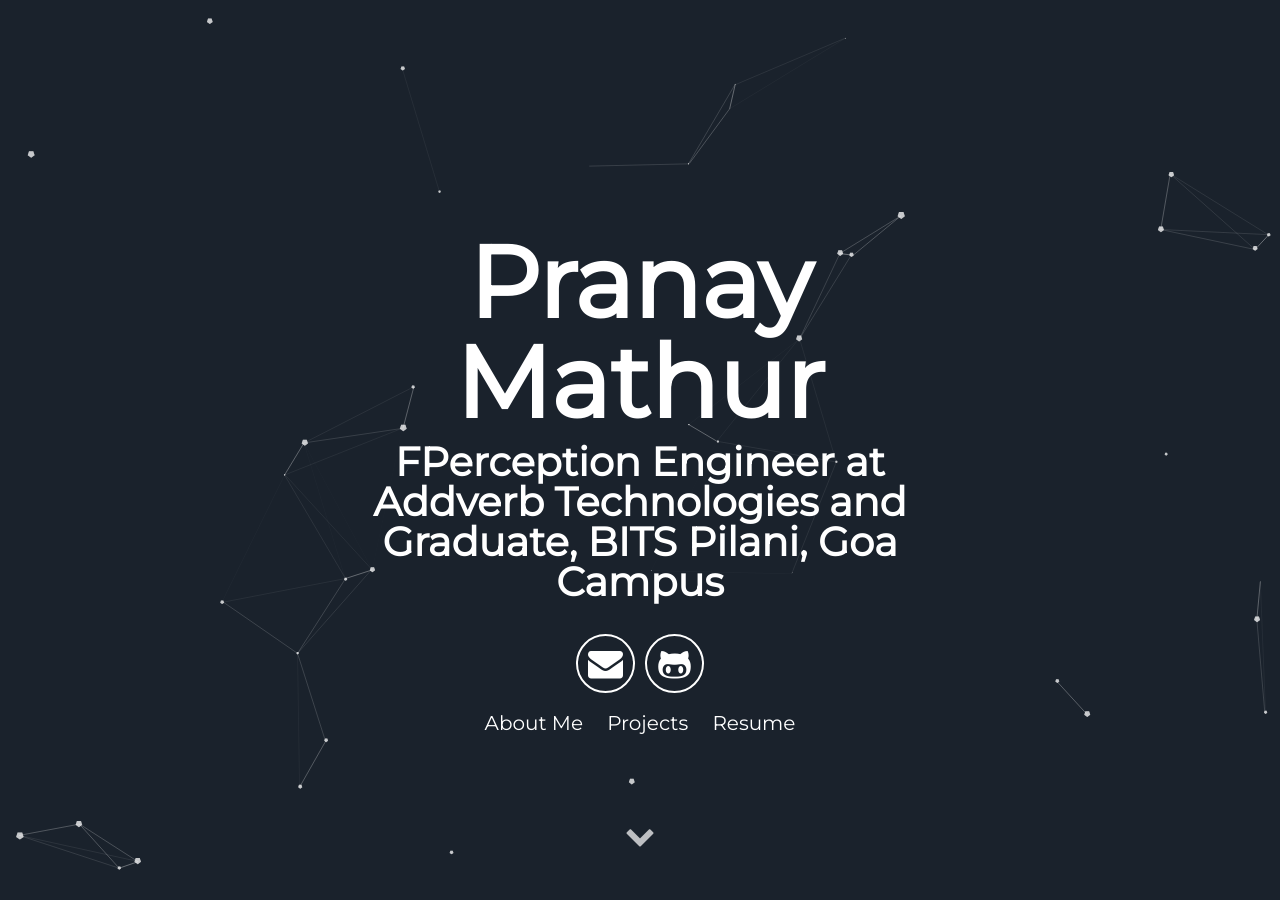
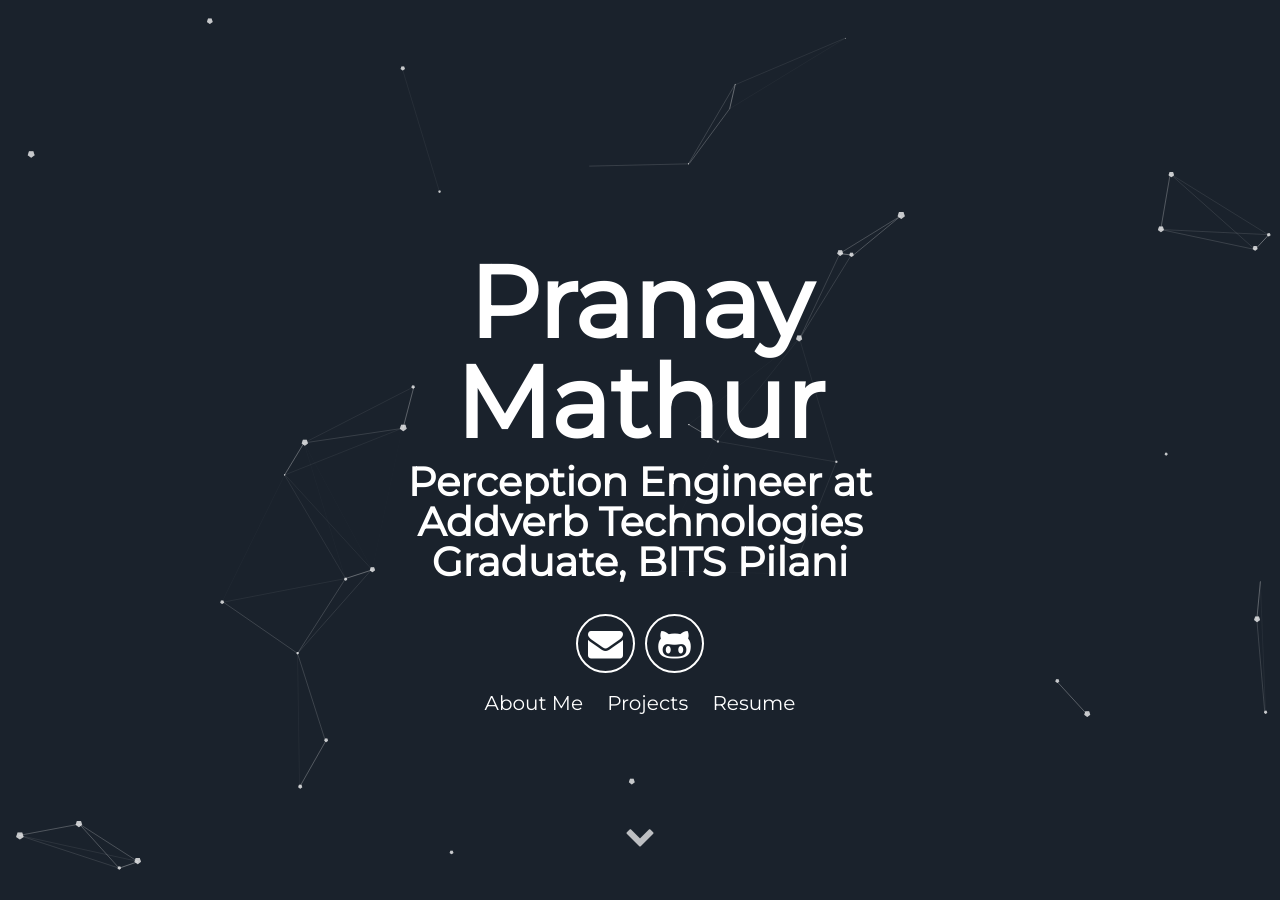
Before and after one commit to Matnay/matnay.github.io, a Jekyll site: the page built from index.html, in a window 1280 px wide and 900 px high. Built offline with Jekyll 4.4.1, drawn with Linux system fonts in a browser that asks for light colours.

Commit message:
Update _config.yml

```diff
--- a/_config.yml
+++ b/_config.yml
@@ -7,7 +7,7 @@ url: "https://matnay.github.io" # the base hostname & protocol for your site e.g
 # User settings
 username: Pranay Mathur
 user_description: Perception in Robotics, Computer Vision, Aerial Robotics, Deep Learning, Autonomous Vehicles and ADAS, Human-Machine Interaction
-user_title: FPerception Engineer at Addverb Technologies and Graduate, BITS Pilani, Goa Campus
+user_title: Perception Engineer at Addverb Technologies Graduate, BITS Pilani
 email: matnay17@gmail.com
 twitter_username: matnay17
 github_username:  https://github.com/Matnay
```
